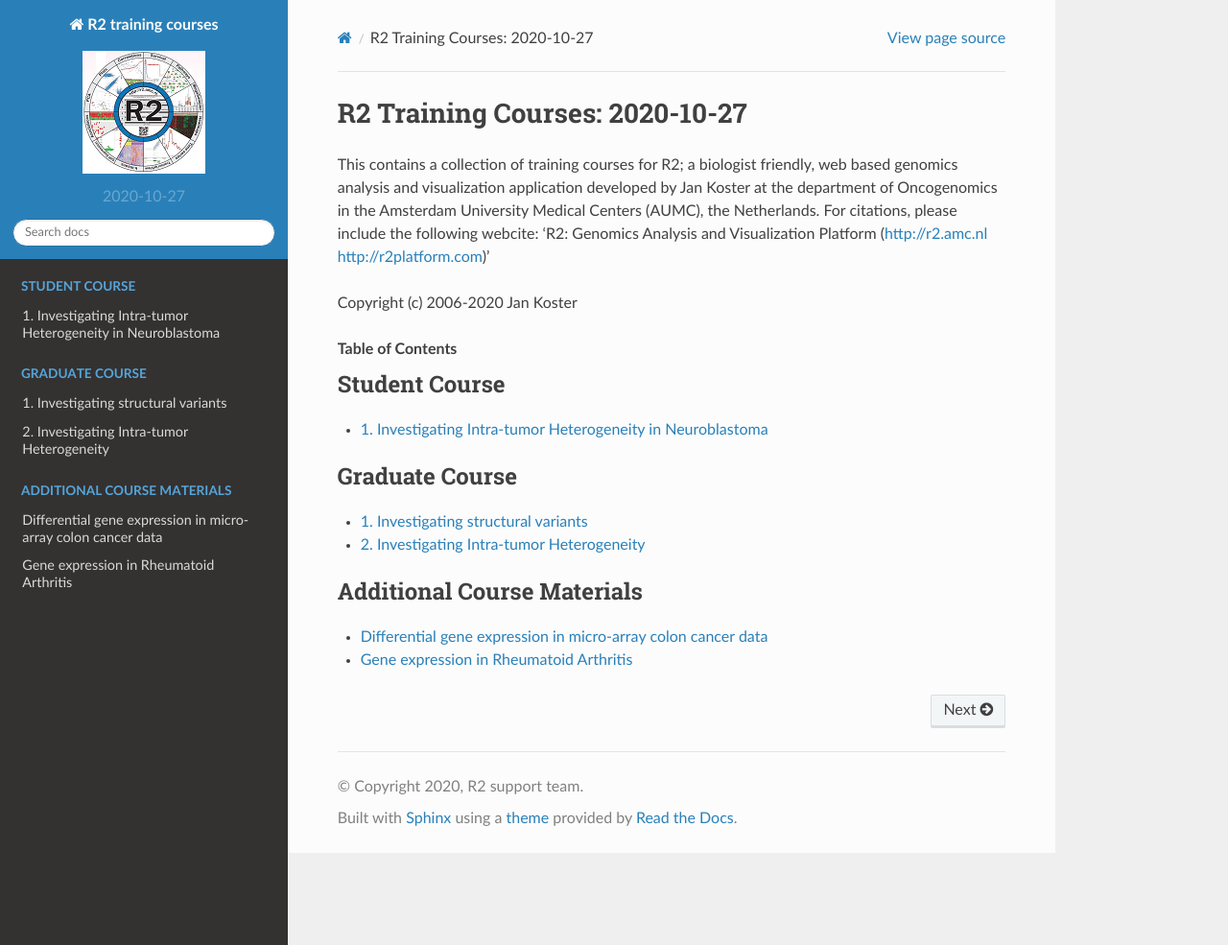
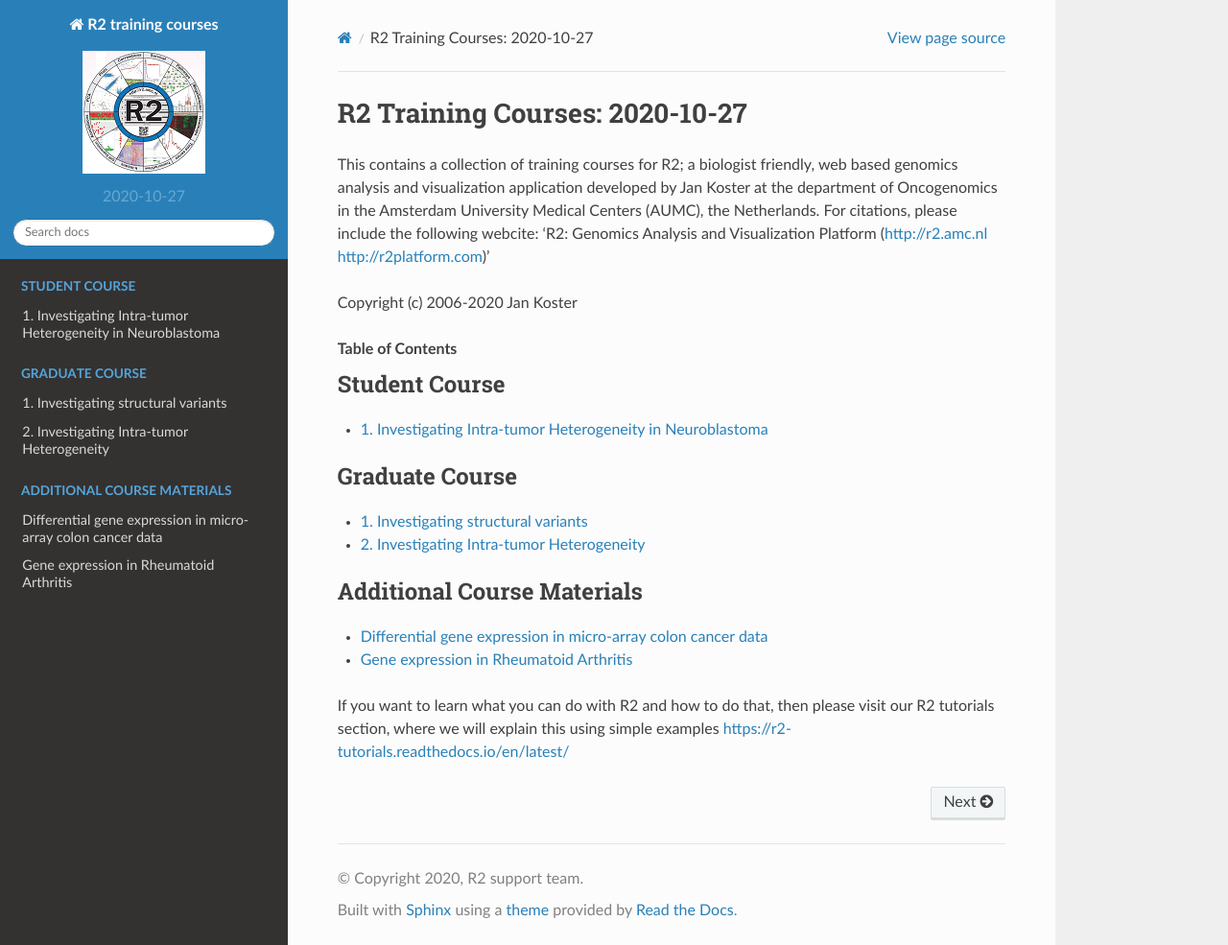
Before and after one commit to antronerds/r2-training-courses, a Sphinx documentation site: the page built from docs/index.rst, in a window 1280 px wide and 985 px high. Shown: the whole window at 96% size. Built offline with Sphinx 7.4.7 and the Read the Docs theme 2.0.0, drawn with Linux system fonts in a browser that asks for light colours; pages that are not in the unit, such as notebooks, are missing from menus.

Commit message:
Update index.rst

```diff
--- a/docs/index.rst
+++ b/docs/index.rst
@@ -28,3 +28,6 @@
 
    Microarray_analysis_Using_Tumor_Colon_datasets
    RNA_seq_data_analysis_Using_Rheumatoid_Arthritis_data
+
+
+If you want to learn what you can do with R2 and how to do that, then please visit our R2 tutorials section, where we will explain this using simple examples https://r2-tutorials.readthedocs.io/en/latest/
```
